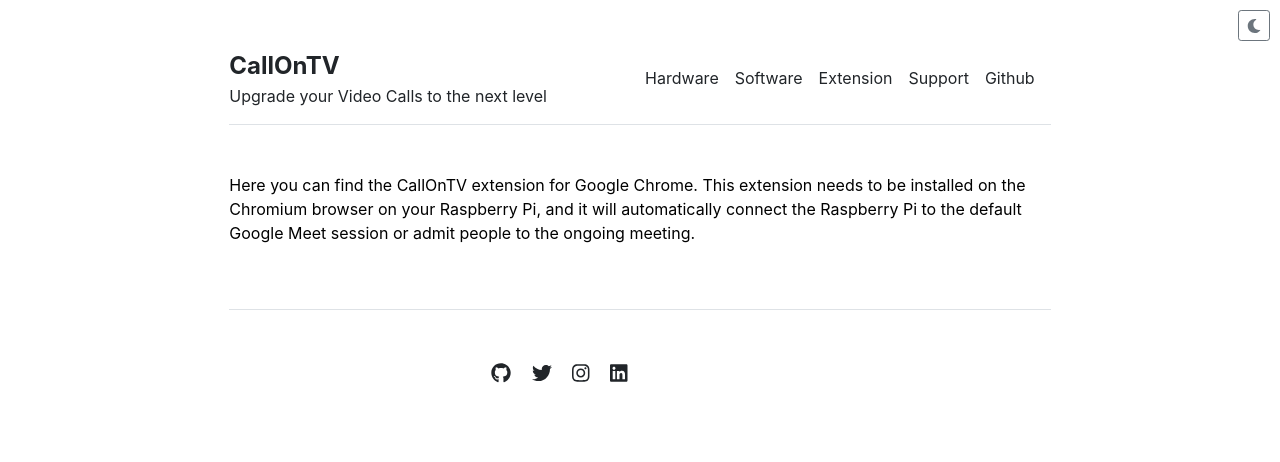
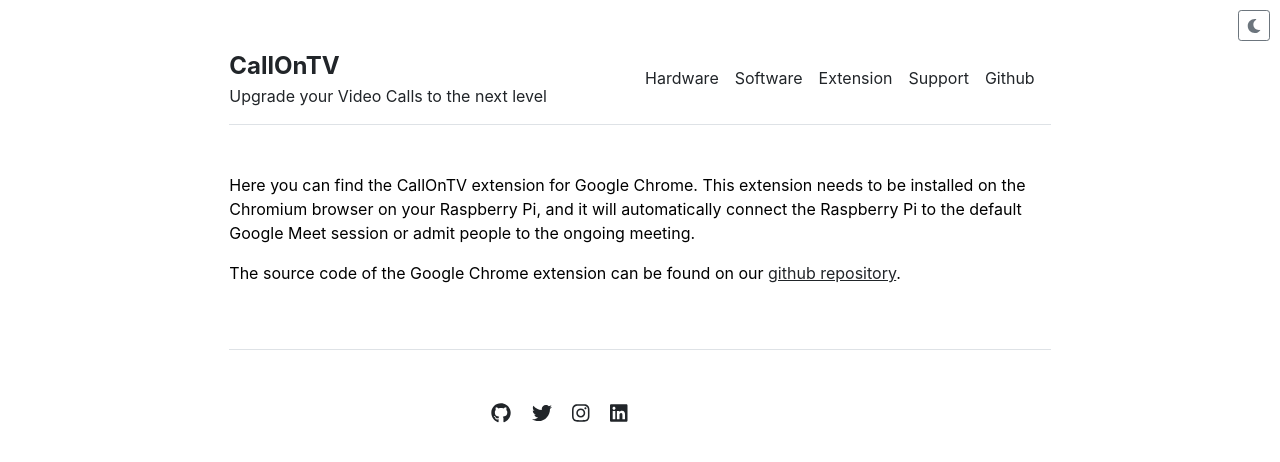
Before and after one commit to callontv/callontv.github.io, a Jekyll site: the page built from extension.md, in a window 1280 px wide. Shown: the top 462 px of the page. Built offline with Jekyll 4.4.1, drawn with Linux system fonts in a browser that asks for light colours.

Commit message:
Added github repository link for the extension

```diff
--- a/extension.md
+++ b/extension.md
@@ -4,3 +4,5 @@ title: "Chrome Extension"
 ---
 
 Here you can find the CallOnTV extension for Google Chrome. This extension needs to be installed on the Chromium browser on your Raspberry Pi, and it will automatically connect the Raspberry Pi to the default Google Meet session or admit people to the ongoing meeting.
+
+The source code of the Google Chrome extension can be found on our [github repository](https://github.com/callontv/googlemeet-extension).
```
